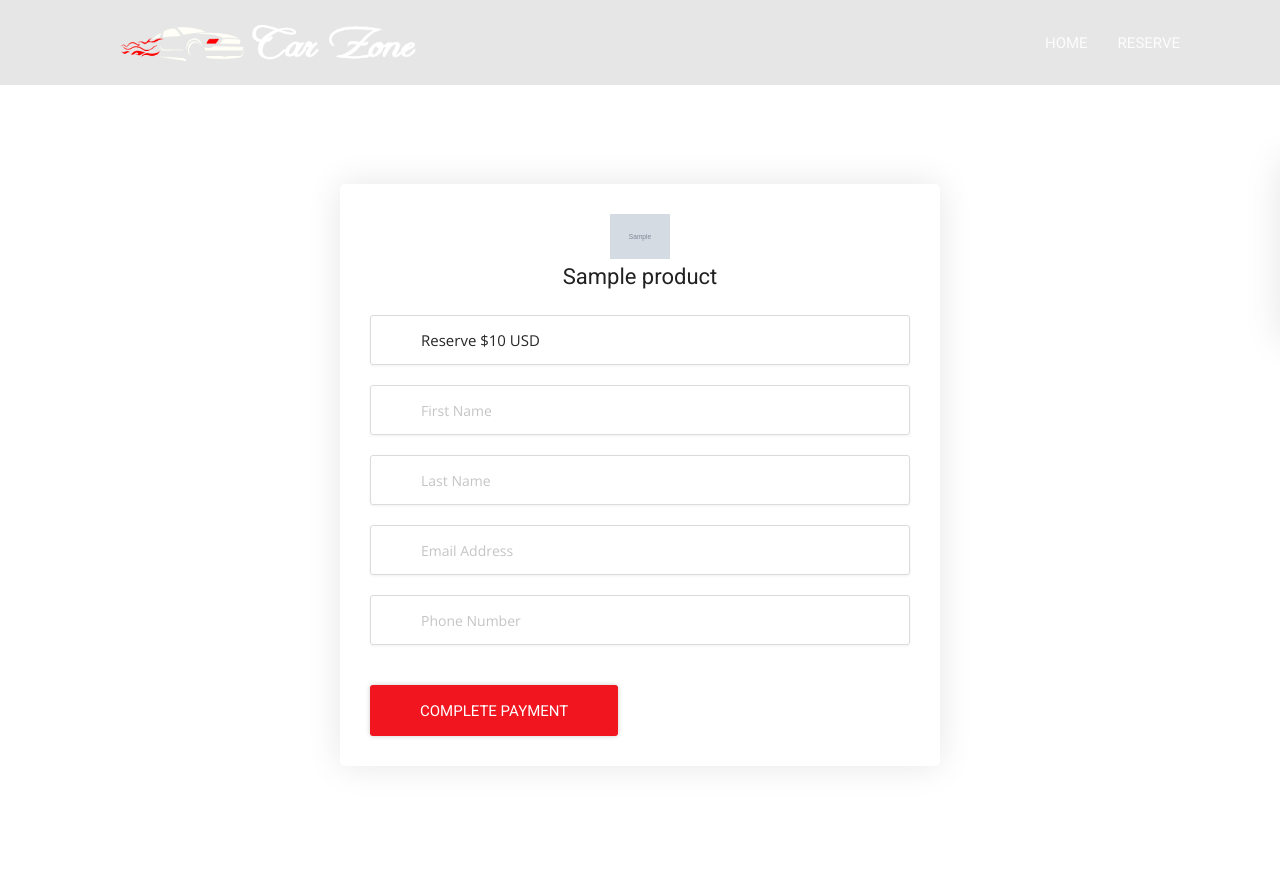
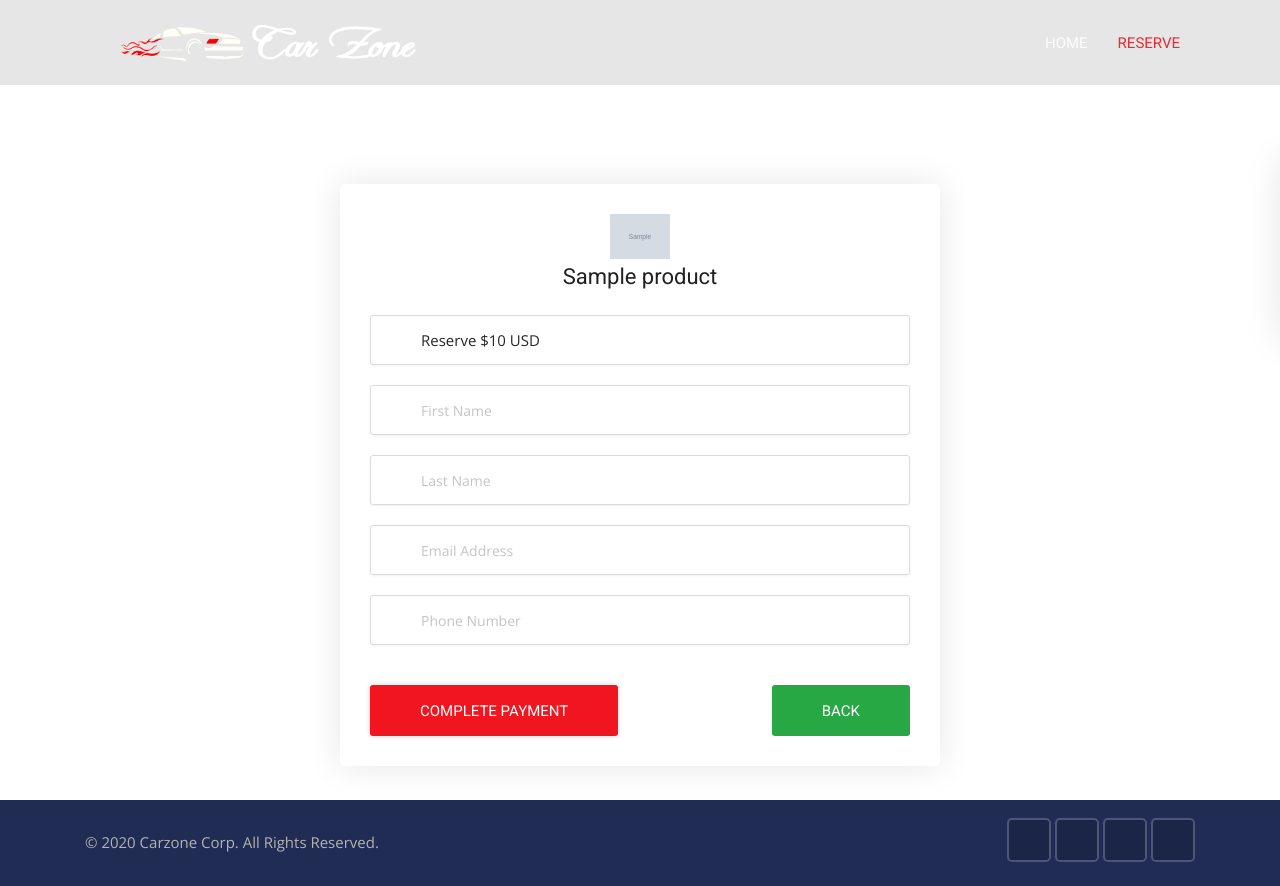
Before and after one commit to mksifat101/carbooking, a Django app: page /reserve/1/ in a window 1280 px wide. Before the commit the page ends 738 px from the top, so only its background shows below. Run offline with Django 3.2, Linux system fonts and the light colour scheme; tables that the repository leaves empty hold one stand-in row (values such as "Sample post"); grey boxes marked "Sample" are stand-in pictures; some libraries are stand-ins or nearby versions.

Commit message:
Navbar Fix

```diff
--- a/templates/base.html
+++ b/templates/base.html
@@ -84,7 +84,7 @@
     {% endblock %}
 
     <!-- Footer start -->
-    <!-- <footer class="footer">
+    <footer class="footer">
 
         <div class="sub-footer">
             <div class="container">
@@ -105,7 +105,7 @@
                 </div>
             </div>
         </div>
-    </footer> -->
+    </footer>
     <!-- Footer end -->
 
     <!-- Full Page Search -->
--- a/templates/includes/navbar.html
+++ b/templates/includes/navbar.html
@@ -23,9 +23,15 @@
                         </a>
                     </li> -->
                     <li class="nav-item">
-                        <a class="nav-link" href="{% url 'product' %}">
+                        {% if 'reserve' in request.path %}
+                        <a class="nav-link disabled active">
                             Reserve
                         </a>
+                        {% else %}
+                        <a class="nav-link" href="#reserve">
+                            Reserve
+                        </a>
+                        {% endif %}
                     </li>
                     <!-- <li class="nav-item">
                         <a class="nav-link" href="myaccount.html">
--- a/templates/reserve/reserve.html
+++ b/templates/reserve/reserve.html
@@ -52,9 +52,9 @@
                         </div>
                         <div class="form-group mb-0 clearfix">
                             <button type="submit" class="btn-md btn-theme float-left">Complete Payment</button>
+                            <a href="{% url 'home' %}" class="btn-md btn-success float-right">Back</a>
                         </div>
                     </form>
-                    <!-- <p>Already a member? <a href="login.html" class="thembo"> Login here</a></p> -->
                 </div>
             </div>
         </div>
```
Also changed, not shown: templates/pages/home.html (+4 -4 lines).
